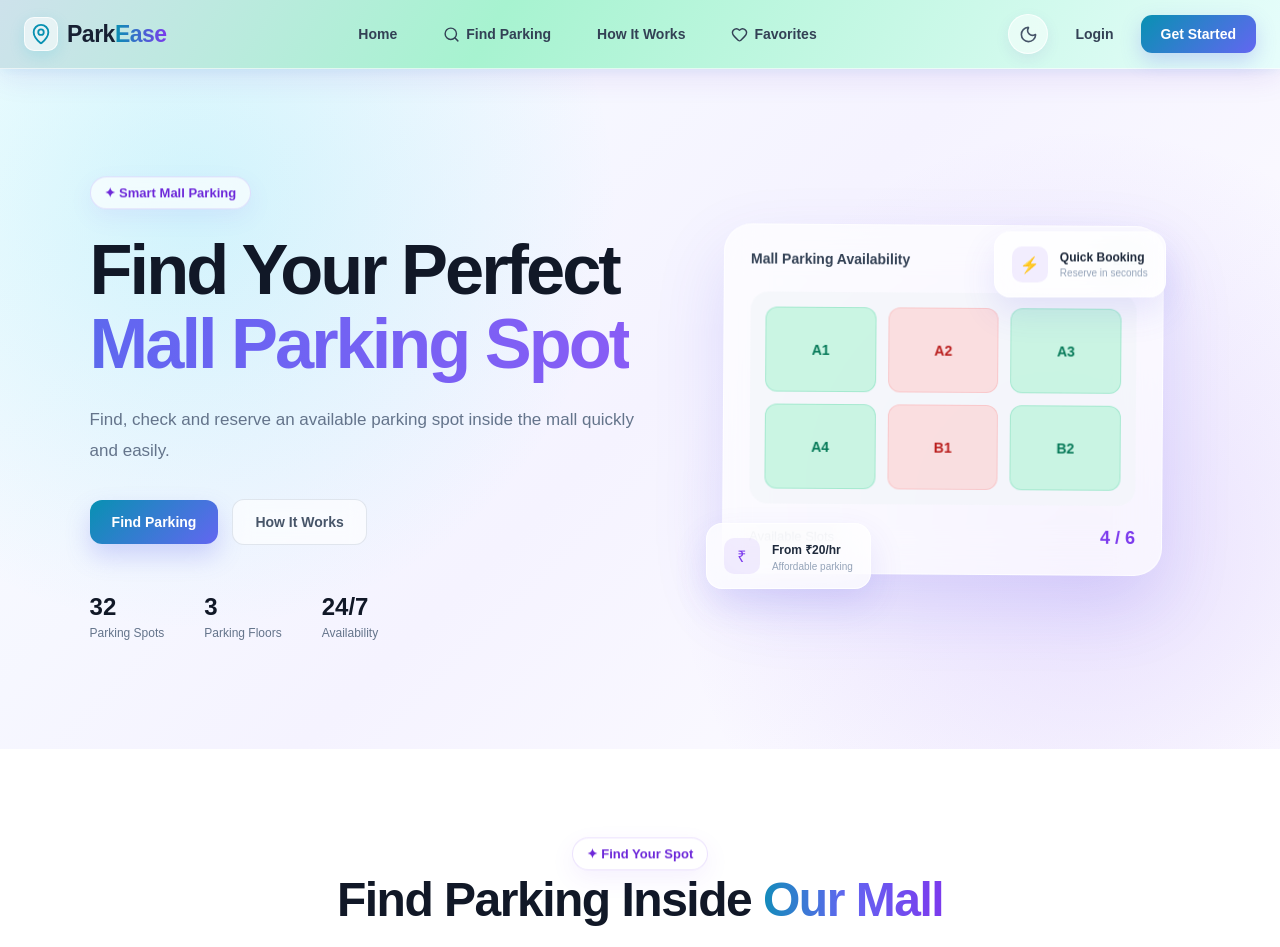
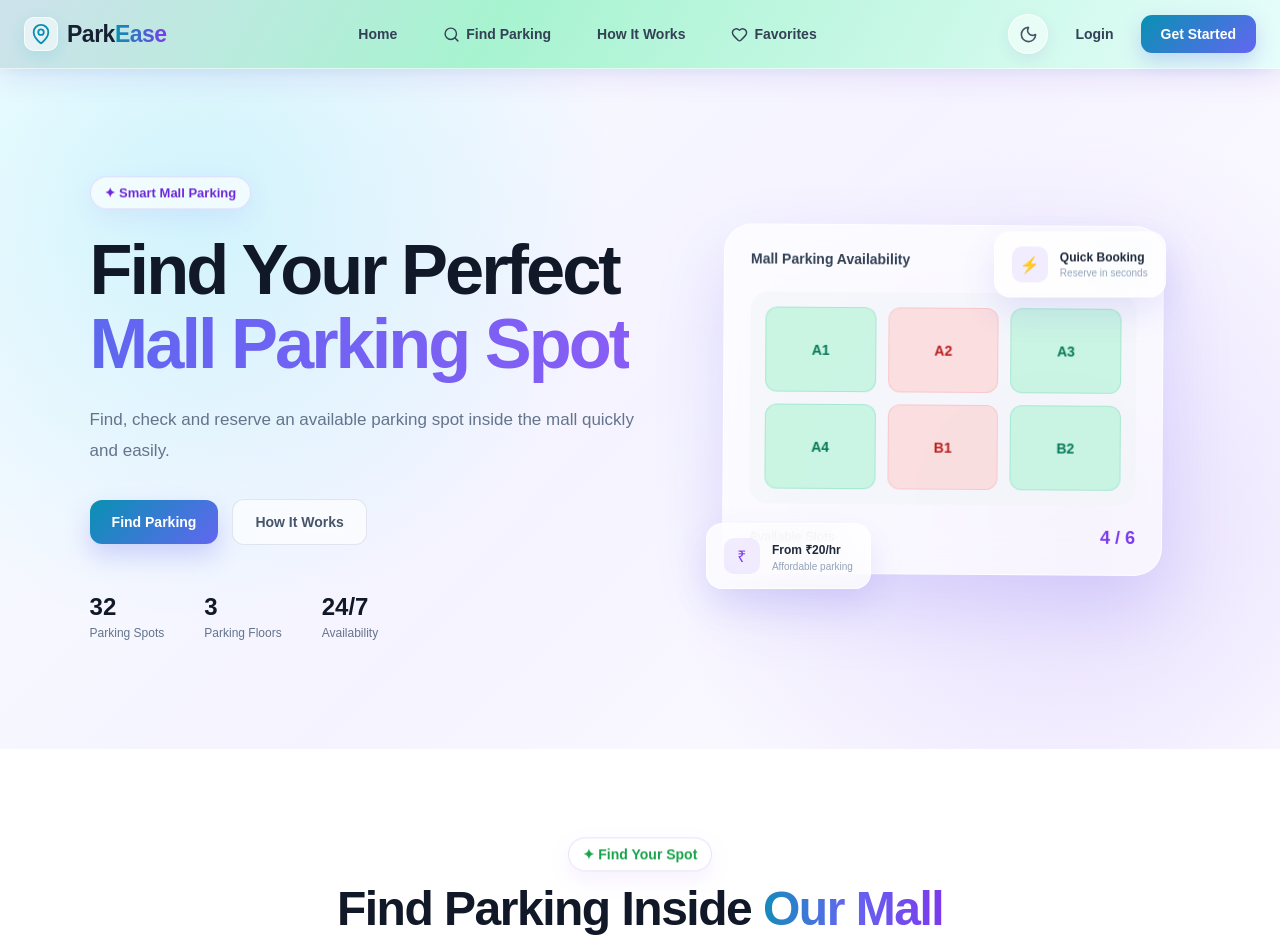
Before and after one commit to dibeyendu-dev/smart-parking-system, a React (Vite) app: page / in a window 1280 px wide. Shown: the top 947 px of the page. Built offline with nearby package versions, Linux system fonts and the light colour scheme.

Commit message:
FindParking parking Result and Parking Card css part 3 added

```diff
--- a/src/css/FindParking.css
+++ b/src/css/FindParking.css
@@ -249,3 +249,11 @@
 .section-heading {
     margin-bottom: 25px;
 }
+/* Small Heading */
+.section-heading > span {
+    display: inline-block;
+    margin-bottom: 8px;
+    font-size: 14px;
+    font-weight: 600;
+    color: #16a34a;
+}
```
